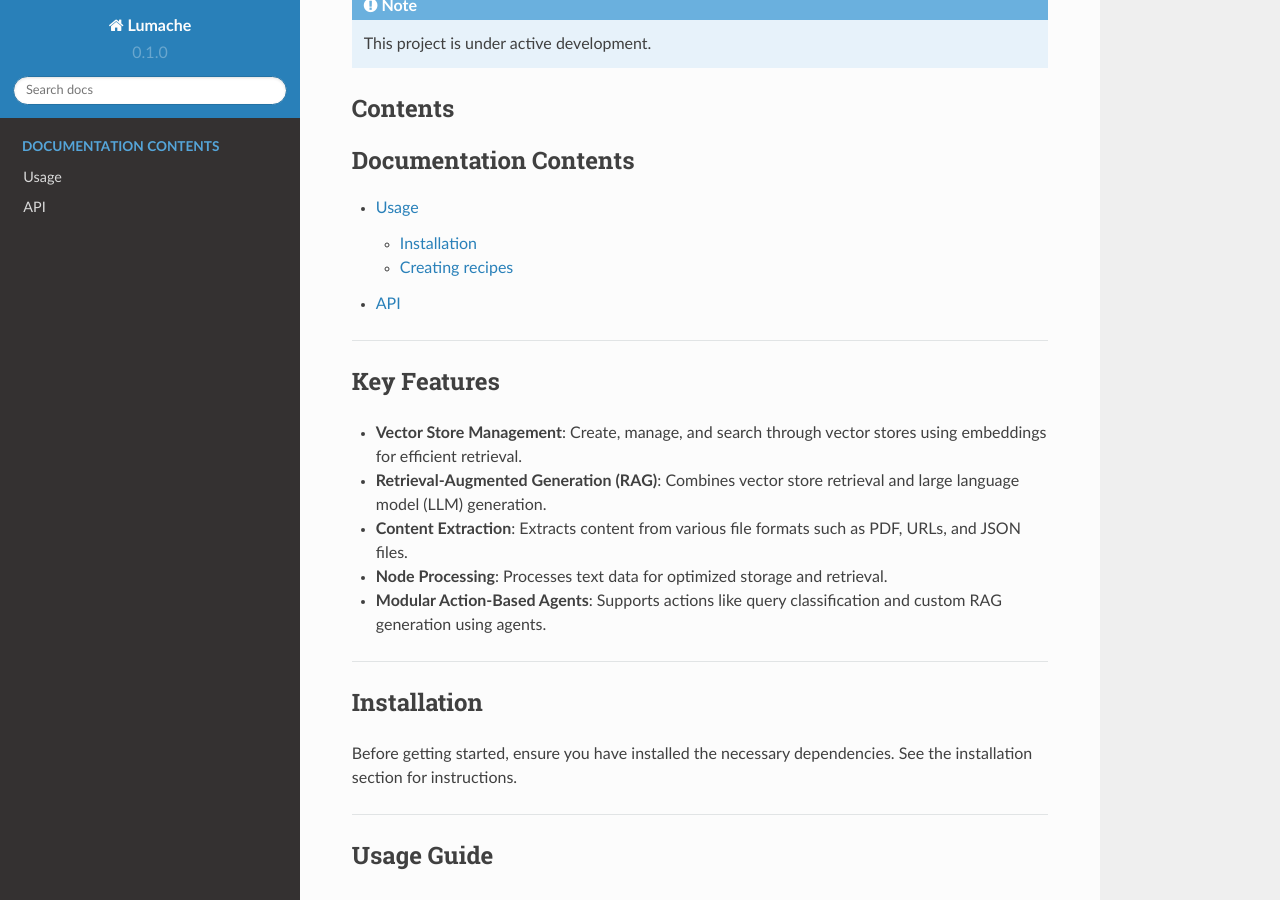
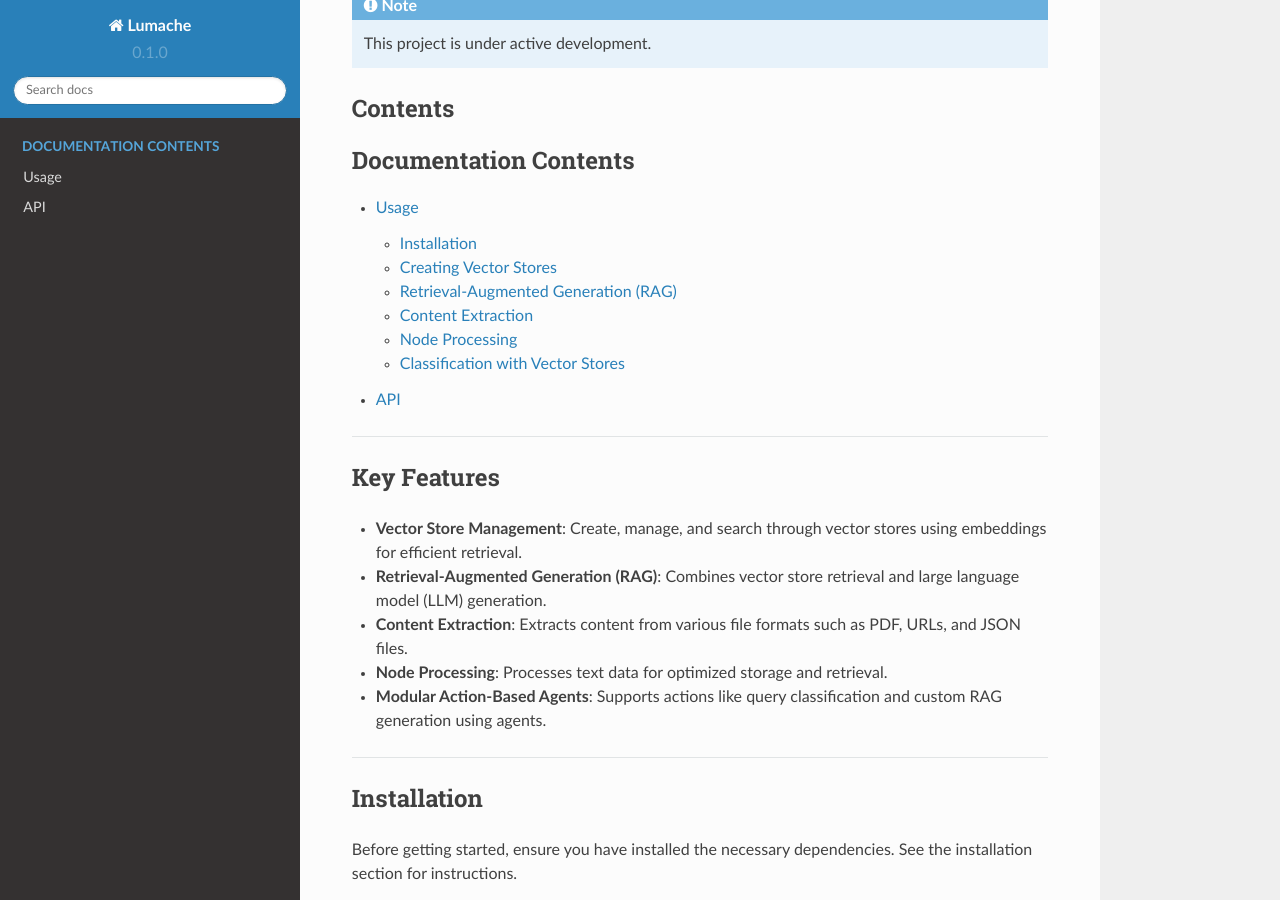
Before and after one commit to MohammedJassem/rsdocs, a Sphinx documentation site: the page built from docs/source/index.rst, in a window 1280 px wide and 900 px high, scrolled down 337 px. Built offline with Sphinx 7.4.7 and the Read the Docs theme 2.0.0, drawn with Linux system fonts in a browser that asks for light colours; pages that are not in the unit, such as notebooks, are missing from menus; some of the changed lines change nothing that is shown.

Commit message:
add documentation

```diff
--- a/docs/source/api.rst
+++ b/docs/source/api.rst
@@ -1,7 +1,18 @@
 API
 ===
+
+The API of **Rakam Systems** is designed to handle the core functionalities of vector store management, content extraction, node processing, and retrieval-augmented generation (RAG) using large language models (LLMs).
+
+Below are the key modules and classes available in this library.
 
 .. autosummary::
    :toctree: generated
 
-   lumache
+   rakam_systems.vector_store.VectorStores
+   rakam_systems.core.Node
+   rakam_systems.core.NodeMetadata
+   rakam_systems.ingestion.content_extractors.PDFContentExtractor
+   rakam_systems.ingestion.node_processors.CharacterSplitter
+   rakam_systems.generation.agents.RAGGeneration
+   rakam_systems.generation.agents.Agent
+   rakam_systems.generation.agents.ClassifyQuery
--- a/docs/source/usage.rst
+++ b/docs/source/usage.rst
@@ -6,28 +6,113 @@
 Installation
 ------------
 
-To use Lumache, first install it using pip:
+To use **Rakam Systems**, first install the required dependencies using `pip`:
 
 .. code-block:: console
 
-   (.venv) $ pip install lumache
+   (.venv) $ pip install -r requirements.txt
 
-Creating recipes
-----------------
+This will install necessary packages such as `faiss`, `sentence-transformers`, and others listed in the **README**.
 
-To retrieve a list of random ingredients,
-you can use the ``lumache.get_random_ingredients()`` function:
+Creating Vector Stores
+----------------------
 
-.. autofunction:: lumache.get_random_ingredients
+To create and manage vector stores, you can use the ``VectorStores`` class from the `rakam_systems.vector_store` module.
 
-The ``kind`` parameter should be either ``"meat"``, ``"fish"``,
-or ``"veggies"``. Otherwise, :py:func:`lumache.get_random_ingredients`
-will raise an exception.
+Example:
 
-.. autoexception:: lumache.InvalidKindError
+.. code-block:: python
 
-For example:
+   from rakam_systems.vector_store import VectorStores
+   from rakam_systems.core import VSFile, Node, NodeMetadata
 
->>> import lumache
->>> lumache.get_random_ingredients()
-['shells', 'gorgonzola', 'parsley']
+   # Initialize a Vector Store
+   vector_store = VectorStores(base_index_path="path/to/index", embedding_model="sentence-transformers/all-MiniLM-L6-v2")
+
+   # Create vector store from nodes
+   nodes = [
+       Node(content="Text data 1", metadata=NodeMetadata(source_file_uuid="file1", position=1)),
+       Node(content="Text data 2", metadata=NodeMetadata(source_file_uuid="file2", position=2))
+   ]
+   vector_store.create_from_nodes("store_name", nodes)
+
+Retrieval-Augmented Generation (RAG)
+------------------------------------
+
+**RAG** enables the combination of vector store search with LLM-based prompt generation to produce context-enriched responses.
+
+Example:
+
+.. code-block:: python
+
+   from rakam_systems.generation.agents import RAGGeneration, Agent
+   from rakam_systems.vector_store import VectorStores
+
+   # Initialize Vector Store and Agent
+   vector_store = VectorStores(base_index_path="path/to/index", embedding_model="sentence-transformers/all-MiniLM-L6-v2")
+   agent = Agent(model="gpt-3.5-turbo", api_key="your_openai_api_key")
+
+   # Create RAG Action
+   rag_action = RAGGeneration(agent, sys_prompt="System Prompt", prompt="User Prompt", vector_stores=vector_store)
+
+   # Execute RAG Action
+   query = "What is the capital of France?"
+   result = rag_action.execute(query=query)
+   print(result)
+
+Content Extraction
+------------------
+
+This library provides several content extractors, such as extracting from PDFs or JSON files.
+
+Example for extracting from a PDF:
+
+.. code-block:: python
+
+   from rakam_systems.ingestion.content_extractors import PDFContentExtractor
+
+   # Initialize PDF Content Extractor
+   pdf_extractor = PDFContentExtractor(parser_name="SimplePDFParser", output_format="markdown")
+
+   # Extract content from a PDF file
+   vs_files = pdf_extractor.extract_content(source="path/to/file.pdf")
+
+Node Processing
+---------------
+
+To split content into smaller chunks (nodes), you can use the `NodeProcessor` classes.
+
+Example for processing nodes:
+
+.. code-block:: python
+
+   from rakam_systems.ingestion.node_processors import CharacterSplitter
+
+   # Initialize Node Processor
+   splitter = CharacterSplitter(max_characters=512, overlap=50)
+
+   # Process Nodes
+   splitter.process(vs_file)
+
+Classification with Vector Stores
+----------------------------------
+
+Use the vector store to classify queries based on predefined trigger queries.
+
+Example:
+
+.. code-block:: python
+
+   from rakam_systems.generation.agents import ClassifyQuery
+   import pandas as pd
+
+   # Sample Data for Classification
+   trigger_queries = pd.Series(["What is the capital of", "Tell me about"])
+   class_names = pd.Series(["Geography", "General Info"])
+
+   # Initialize Classification Action
+   classifier = ClassifyQuery(agent=None, trigger_queries=trigger_queries, class_names=class_names)
+
+   # Classify a new query
+   result = classifier.execute("What is the capital of France?")
+   print(result)
```
